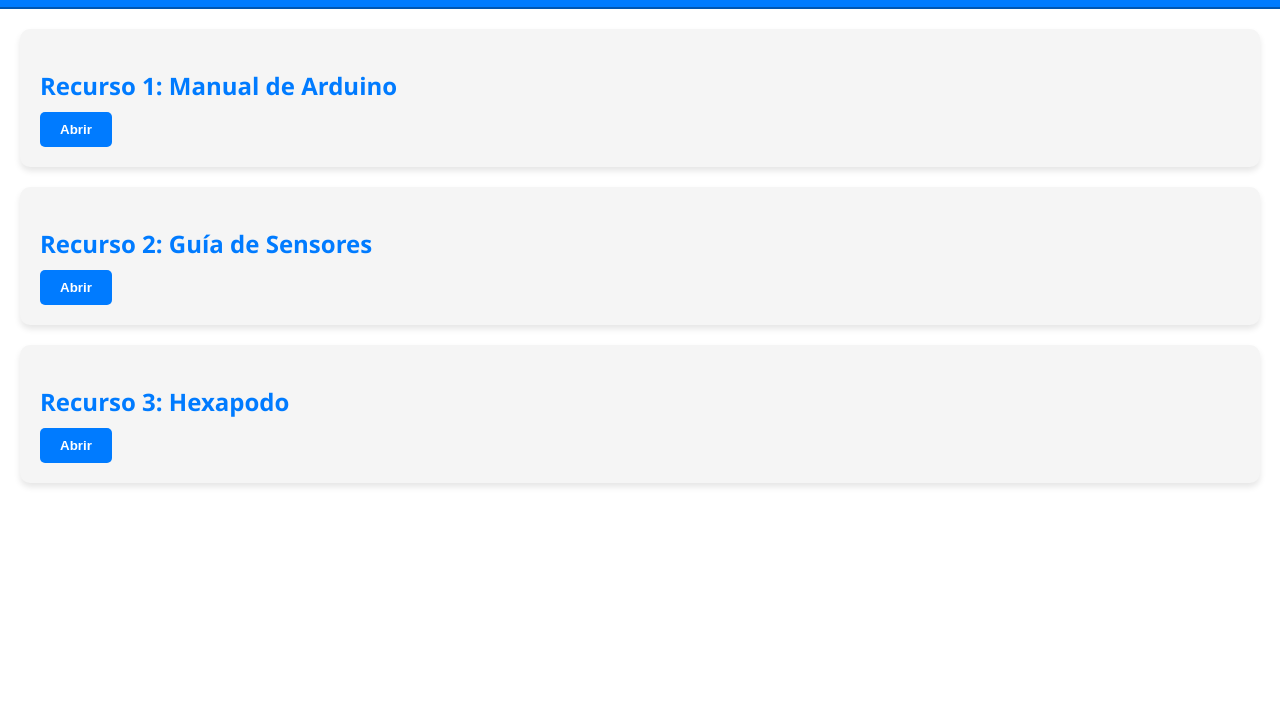
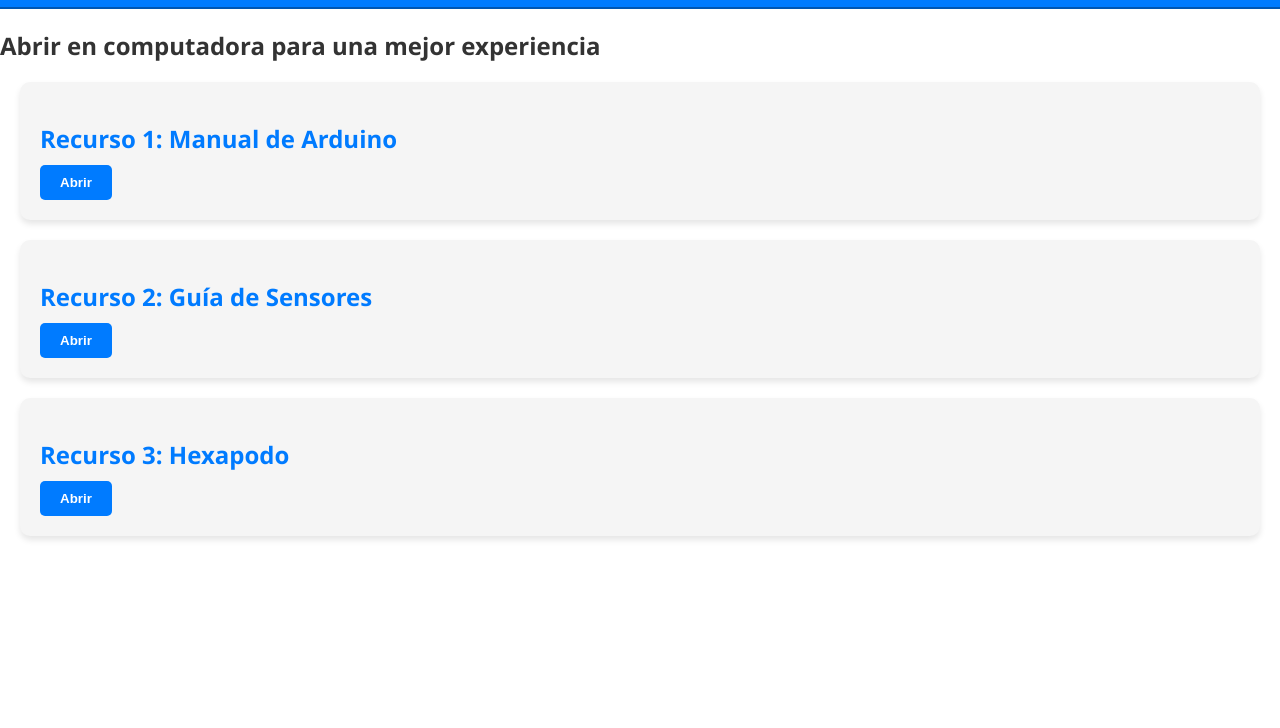
Before and after one commit to tecnybyte/tecnybyte.github.io, a plain HTML site: page Recursos.html in a window 1280 px wide. Shown: the part 72-800 px from the top of the page. Drawn offline with Linux system fonts and the light colour scheme.

Commit message:
recomendacion

```diff
--- a/Recursos.html
+++ b/Recursos.html
@@ -24,6 +24,7 @@
         </nav>
         <button id="theme-toggle" onclick="toggleTheme()">Cambiar Tema</button>
     </header>
+    <h2>Abrir en computadora para una mejor experiencia </h2>
 
     <!-- Sección de Recursos -->
     <main>
```
